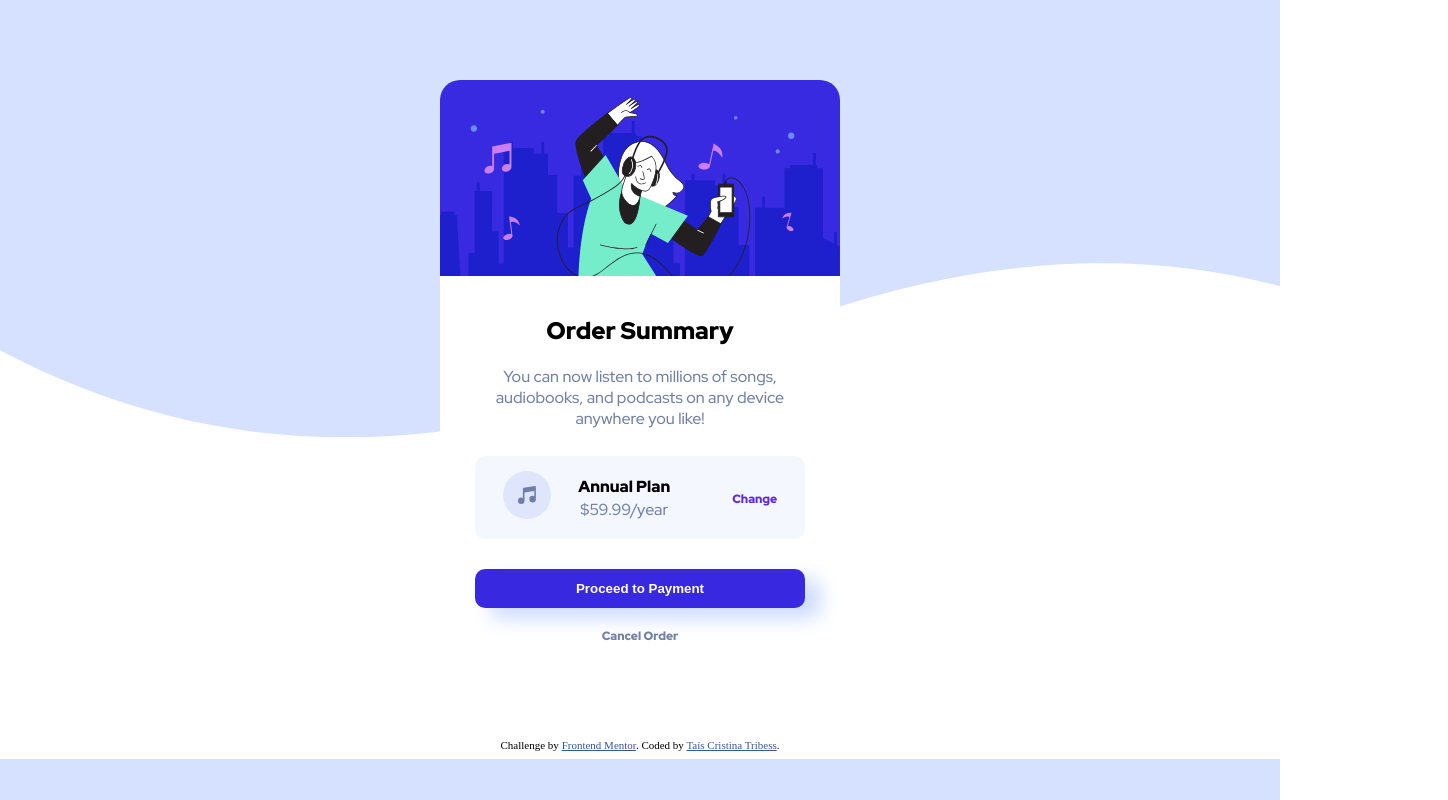
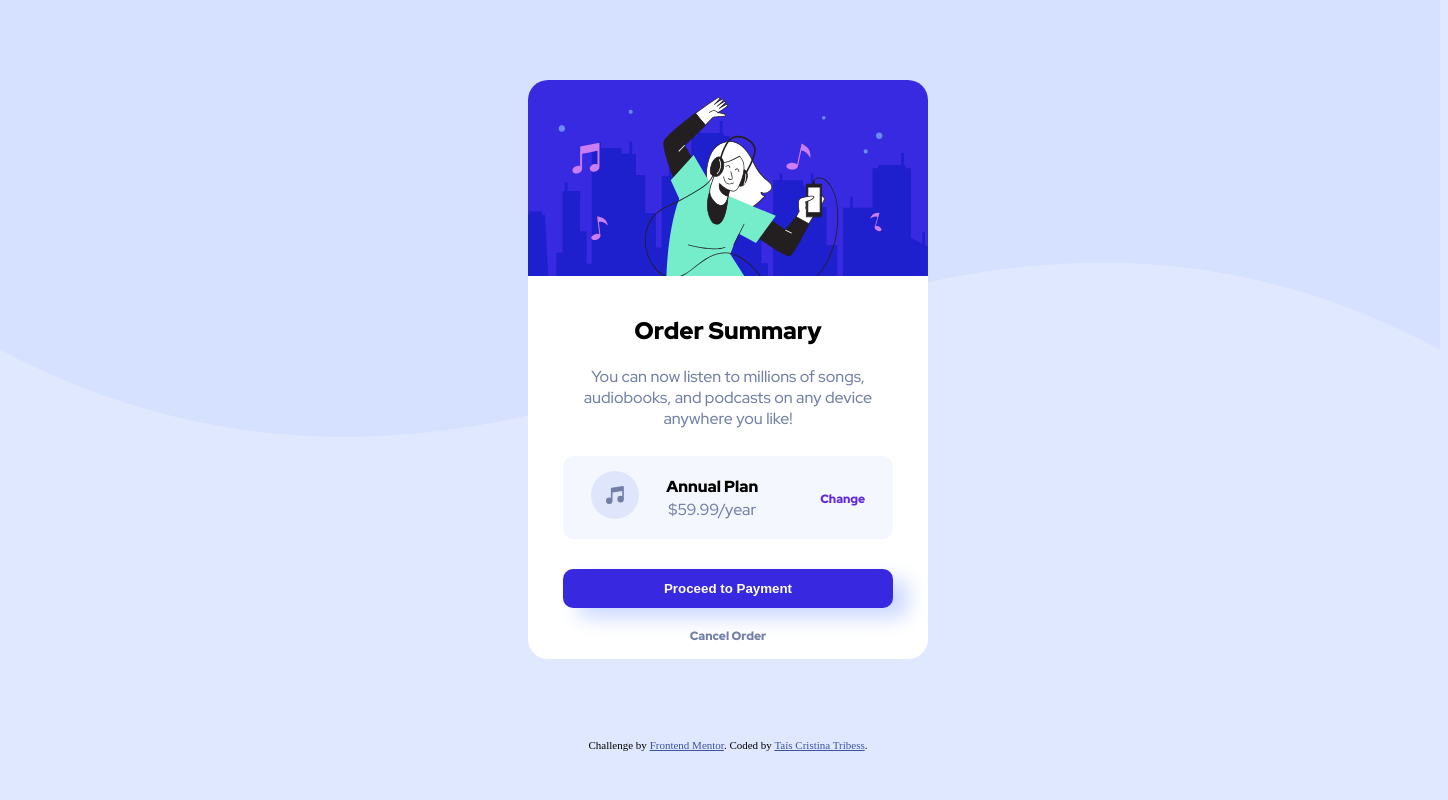
Before and after one commit to tctribess/order-summary-component-main, a plain HTML site: page index.html in a window 1280 px wide. Shown: the whole page, 1448 px wide, since content can reach past the window. Drawn offline with Linux system fonts and the light colour scheme.

Commit message:
fit background body

```diff
--- a/style.css
+++ b/style.css
@@ -2,6 +2,9 @@
 
 body {
     background: url(images/pattern-background-desktop.svg);
+    background-repeat: no-repeat;
+    background-color: hsl(225, 100%, 94%);
+    width: 1440px;
 }
 
 /*Falta incluir 1 cor no background - radius-gradiente*/
```
